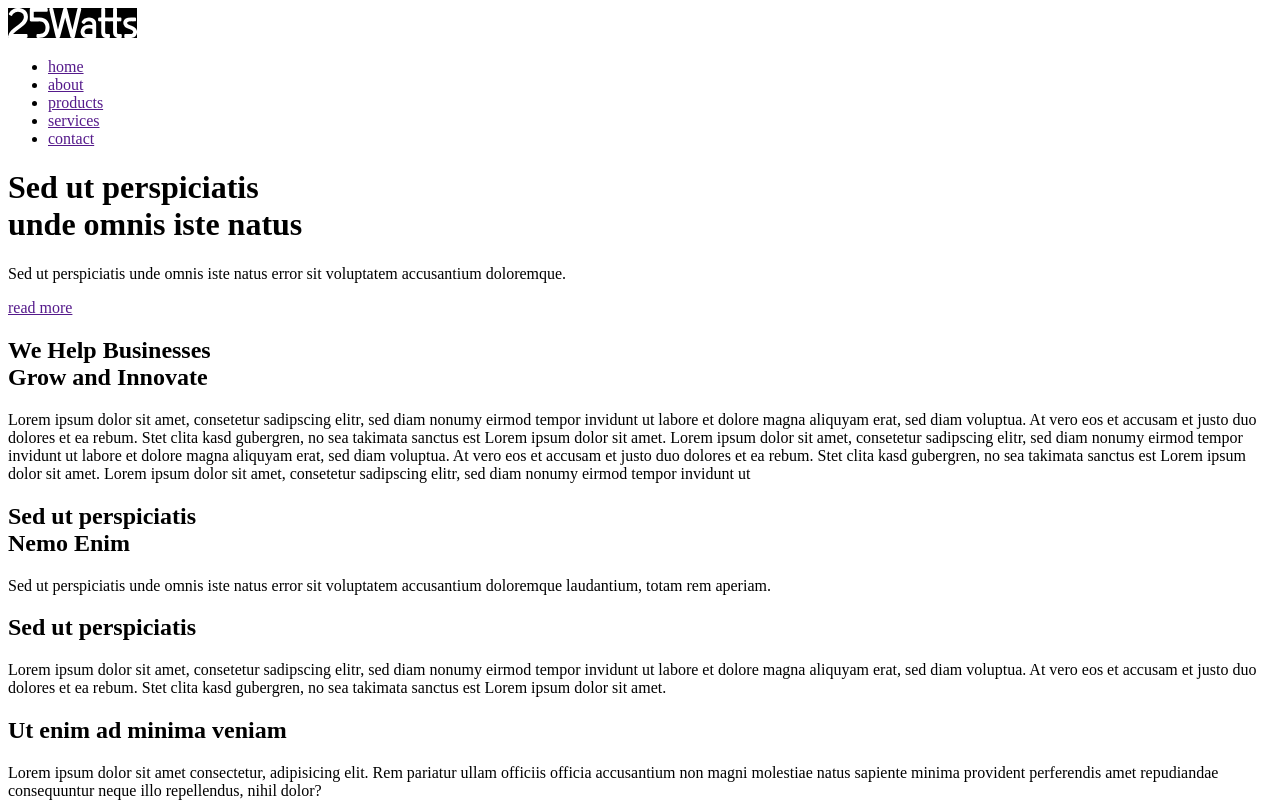
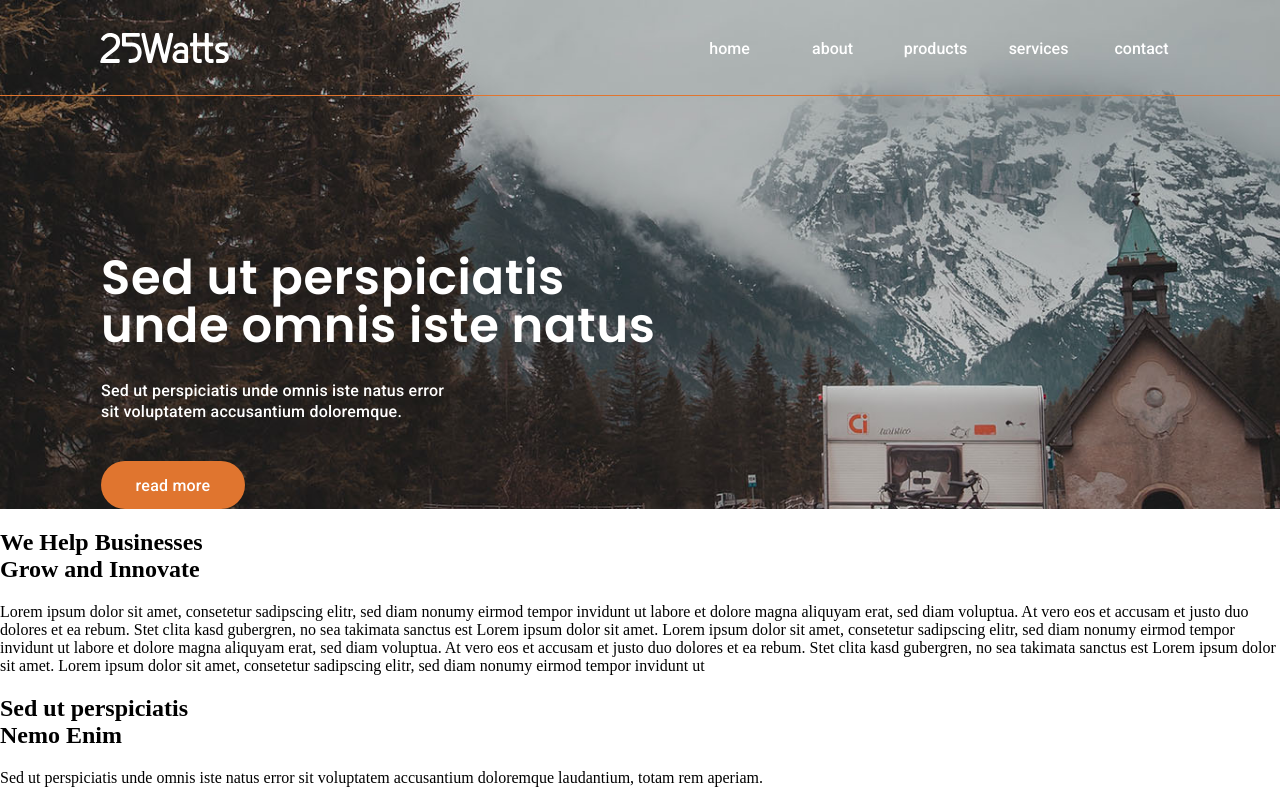
Before and after one commit to MateoAvellaneda/25watts, a plain HTML site: page index.html in a window 1280 px wide. Shown: the top 803 px of the page. Drawn offline with Linux system fonts and the light colour scheme.

Commit message:
css-header-casi-terminado

```diff
--- a/assets/styles/styles.css
+++ b/assets/styles/styles.css
@@ -0,0 +1,113 @@
+body{
+    margin: 0;
+}
+*{
+    box-sizing: border-box;
+}
+
+
+.header{
+    background-image: url(/assets/images/slider-1.png);
+    background-repeat: no-repeat;
+    background-size: cover;
+}
+
+.header-box{
+    width: 100%;
+    height: 96px;
+    position: relative;
+    border-bottom:1px solid #E0752F;
+}
+
+.div-logo{
+    display: inline-block;
+    height: 96px;
+    width: 25%;
+}
+.div-logo img{
+    box-sizing: content-box;
+    width: 129px;
+    height: 30px;
+    padding: 33px 0px 33px 100.33px;
+}
+
+.div-nav {
+    display: inline-block;
+    position: absolute;
+    text-align: right;
+    width: 75%;
+    top: 50%;
+    transform: translateY(-50%);
+}
+
+.div-nav ul{
+    margin: 0;
+    padding: 0;
+    font-family: 'roboto', sans-serif;
+    color: white;
+    list-style: none;
+}
+.div-nav ul li{
+    display: inline-block;
+    width: 75px;
+    text-align: center;
+    margin: 0px 12px;
+}
+
+
+.div-nav ul li a{
+    text-decoration: none;
+    color: inherit;
+}
+
+.div-nav ul .li-ultimo{
+    margin-right: 101px;
+}
+
+.header-title{
+    font-family: 'Poppins', sans-serif;
+    color: white;
+    margin-top: 158px;
+    margin-left: 101px;
+}
+.header-title h1{
+    margin: 0px;
+    font-size: 3rem;
+    line-height: 3rem;
+    letter-spacing: 0.67px;
+}
+
+.header-paragraph{
+    font-family: 'roboto', sans-serif;
+    color: white;
+    margin-left: 101px;
+    margin-top: 30px;
+}
+.header-paragraph p {
+    margin: 0px;
+    font-size: 1rem;
+    line-height: 21px;
+    letter-spacing: 0.22px;
+}
+
+.header-buttom{
+    font-family:'roboto', sans-serif;
+    color: white;
+    width: 144px;
+    height: 48px;
+    margin-left: 101px;
+    margin-top: 39px;
+    background-color: #E0752F;
+    border-radius: 25px;
+}
+.header-buttom a{
+    display:block;
+    text-decoration: none;
+    color: inherit;
+    text-align: center;
+    font-size: 1rem;
+    line-height: 21px;
+    letter-spacing: 0.22px;
+    padding-top: 14px;
+    padding-bottom: 13px;
+}
--- a/index.html
+++ b/index.html
@@ -6,29 +6,44 @@
     <meta name="viewport" content="width=device-width, initial-scale=1.0" />
     <title>Document</title>
     <link rel="stylesheet" href="/assets/styles/styles.css" />
+    <link rel="preconnect" href="https://fonts.gstatic.com" />
+    <link
+      href="https://fonts.googleapis.com/css2?family=Roboto:wght@500&display=swap"
+      rel="stylesheet"
+    />
+    <link href="https://fonts.googleapis.com/css2?family=Poppins:wght@600&display=swap" rel="stylesheet">
   </head>
   <body>
-    <header>
-      <img
-        src="/assets/images/top-logo.svg"
-        alt="logo 25watts"
-        style="background-color: black"
-      />
+    <!--pagina 25 watts https://xd.adobe.com/view/51795fcc-7085-48a6-bb10-26070be36c9d-042a/specs/?hints=off -->
+    <header class="header">
+      <div class="header-box">
+        <div class="div-logo">
+          <img src="/assets/images/top-logo.svg" alt="logo 25watts" />
+        </div>
+        <div class="div-nav">
           <nav>
             <ul>
-          <li><a href="">home</a></li>
-          <li><a href="">about</a></li>
-          <li><a href="">products</a></li>
-          <li><a href="">services</a></li>
-          <li><a href="">contact</a></li>
+              <li><a href="#">home</a></li>
+              <li><a href="#">about</a></li>
+              <li><a href="#">products</a></li>
+              <li><a href="#">services</a></li>
+              <li class="li-ultimo"><a href="#">contact</a></li>
             </ul>
           </nav>
+        </div>
+      </div>
+      <div class="header-title">
       <h1>Sed ut perspiciatis <br />unde omnis iste natus</h1>
+      </div>
+      <div class="header-paragraph">
       <p>
-        Sed ut perspiciatis unde omnis iste natus error sit voluptatem
+        Sed ut perspiciatis unde omnis iste natus error<br>sit voluptatem
         accusantium doloremque.
       </p>
-      <a href="" target="_blank">read more</a>
+    </div>
+    <div class="header-buttom">
+      <a href="#" target="_blank">read more</a>
+    </div>
     </header>
     <main>
       <section>
@@ -98,15 +113,15 @@
           <span>We are hiring!</span>
         </h1>
         <form>
-        <input type="text">
-        <input type="email">
-        <input type="tel">
-        <input type="text">
+          <input type="text" />
+          <input type="email" />
+          <input type="tel" />
+          <input type="text" />
           <button>Send</button>
         </form>
       </div>
       <p>2020 © All rights reserved.</p>
-    <img src="/assets/images/footer-logo.svg" alt="logo 25watts">
+      <img src="/assets/images/footer-logo.svg" alt="logo 25watts" />
     </footer>
   </body>
 </html>
```
Also changed, not shown: assets/images/slider-1.png (added), 1 other file. Lines whose indentation alone changed are shown as unchanged.
